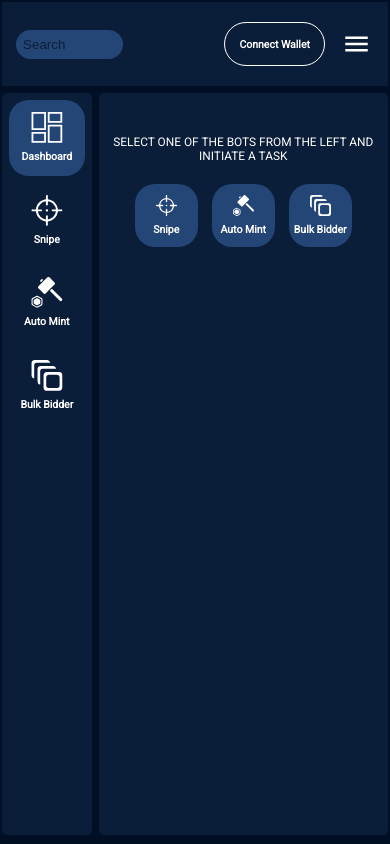
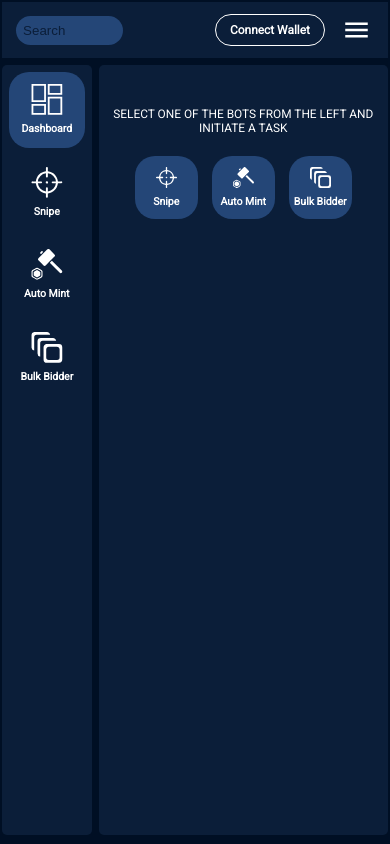
Before and after one commit to FortuneWebWorks/Cyber-React-Sass, a React (Create React App) app: page / in a window 390 px wide. Built offline with nearby package versions, Linux system fonts and the light colour scheme.

Commit message:
:zap: improving responsive

```diff
--- a/src/components/Header2.js
+++ b/src/components/Header2.js
@@ -1,5 +1,5 @@
 import { useEffect, useState } from 'react';
-import '../styles/header.scss';
+import '../styles/header2.scss';
 import { ReactComponent as DiscordIcon } from '../assets/images/discord.svg';
 import { ReactComponent as TwitterIcon } from '../assets/images/twitter.svg';
 import { ReactComponent as OpenSea } from '../assets/images/opensea.svg';
--- a/src/styles/header2.scss
+++ b/src/styles/header2.scss
@@ -20,7 +20,7 @@
     align-items: center;
     gap: 4rem;
     color: #fff;
-    font: normal normal bold 16px/19px Roboto;
+    font: normal normal bold 1.7rem/19px Roboto;
     letter-spacing: 1px;
     white-space: pre;
   }
@@ -39,7 +39,7 @@
     justify-content: center;
     align-items: center;
     gap: 0.5rem;
-    font: normal normal normal 14px/16px Roboto;
+    font: normal normal normal 1.5rem/16px Roboto;
 
     svg {
       width: 2rem;
@@ -64,13 +64,19 @@
     width: 44%;
     border: 1px solid #fff;
     border-radius: $border-radius-lg;
-    padding: 1.5rem 2rem;
+    padding: 1.3rem 1.5rem;
     background-color: transparent;
     color: #fff;
-    font: normal normal bold 16px/19px Roboto;
+    font: normal normal bold 1.7rem/19px Roboto;
     font-weight: bold;
     cursor: pointer;
     white-space: pre;
+  }
+
+  @media (max-width: 1100px) {
+    .header__connect-wallet {
+      padding: 1.1rem 1.5rem;
+    }
   }
 
   @media (max-width: 1000px) {
@@ -85,6 +91,16 @@
     }
     .header__connect-wallet {
       width: 100%;
+      padding: 0.8rem 2rem;
+    }
+  }
+
+  @media (max-width: 800px) {
+    min-height: 8rem;
+
+    .header__connect-wallet {
+      width: 100%;
+      padding: 0.8rem 2rem;
     }
   }
 
--- a/src/styles/index.scss
+++ b/src/styles/index.scss
@@ -37,11 +37,11 @@ html {
   }
 
   @media (max-width: 800px) {
-    font-size: 4px;
+    font-size: 7px;
   }
 
   @media (max-width: 600px) {
-    font-size: 3px;
+    font-size: 6px;
   }
 
   @media (max-width: 500px) {
--- a/src/styles/list.scss
+++ b/src/styles/list.scss
@@ -25,7 +25,15 @@
     margin-right: auto;
     padding: 0 5rem;
 
-    @media (max-width: 500px) {
+    @media (max-width: 800px) {
+      width: 100%;
+    }
+
+    @media (max-width: 670px) {
+      padding: 0 2rem;
+    }
+
+    @media (max-width: 530px) {
       width: 200%;
     }
   }
```
